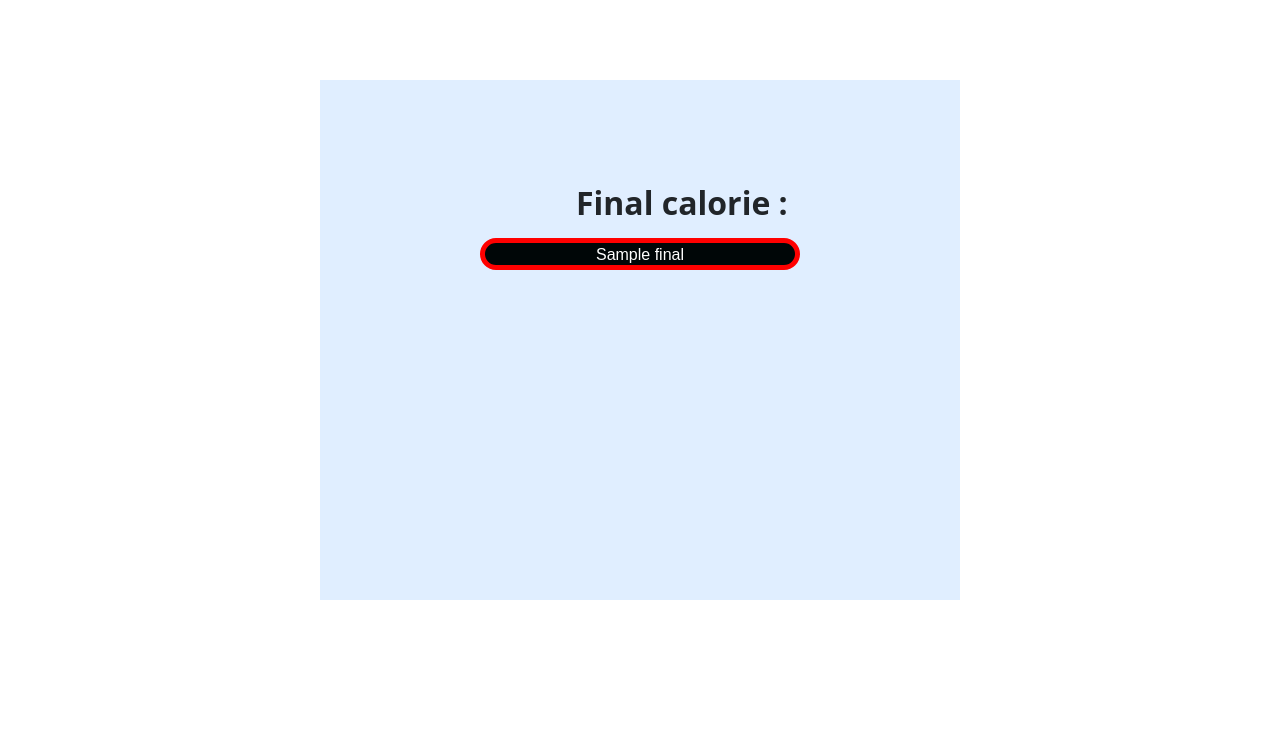
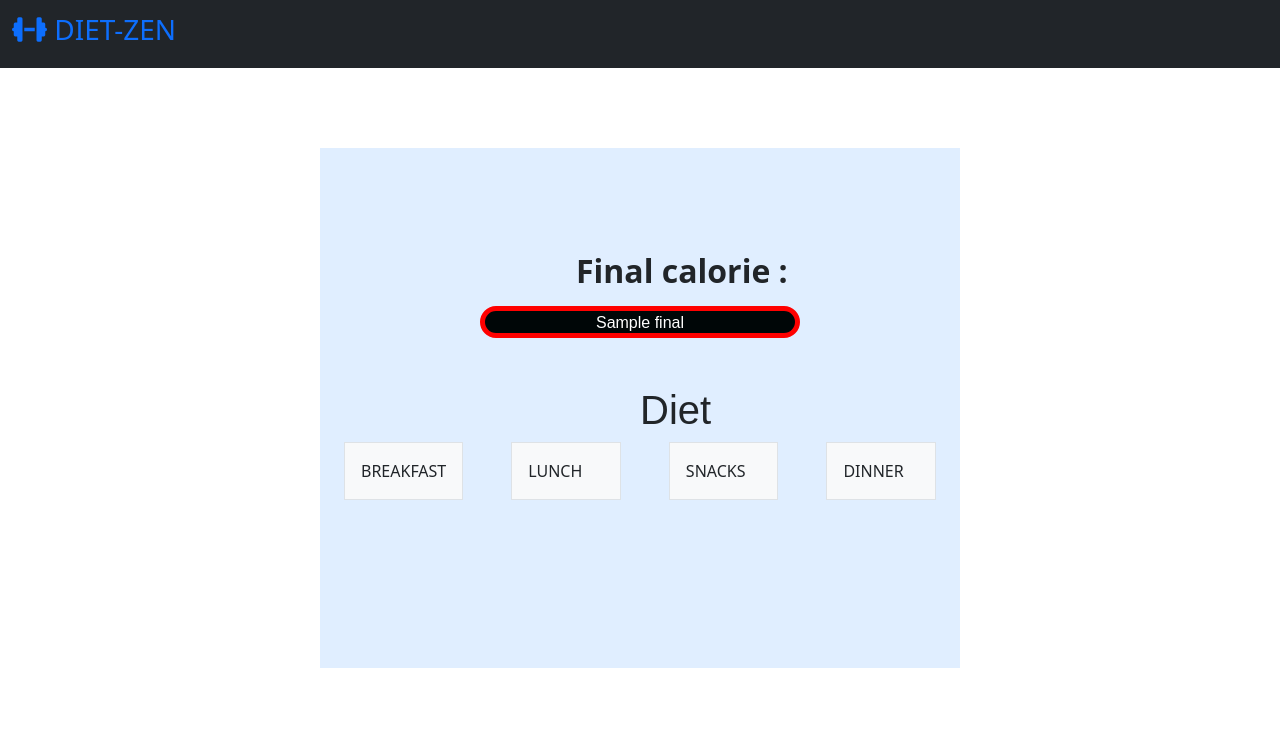
Before and after one commit to Vaishnavi0805/Diet-Plan-Maker, a Flask app: template templates/output.html in a window 1280 px wide. Shown: the top 740 px of the page. Before the commit the page ends 600 px from the top, so only its background shows below. Run offline with Flask 2, Linux system fonts and the light colour scheme; the template is opened without the code that fills it: most values are stand-ins (such as "Sample title", 1, 10 or a date in 2020); some libraries are stand-ins or nearby versions.

Commit message:
page 2 designs

```diff
--- a/templates/output.html
+++ b/templates/output.html
@@ -53,7 +53,14 @@
             background-color:rgb(224, 238, 255);
 
 
+
         }
+.form-2:hover{
+  box-shadow: 2px 2px 2px 2px  rgb(100, 93, 93);
+  border-radius: 20px;
+
+  transition:  ease-out 1s;
+}
 .col1{
 
             margin-top: -15rem;
@@ -80,17 +87,59 @@
             font-family: sans-serif,bolder,larger,white;
             background-color:rgb(0, 6, 7);
         }
+.Diet{
+        margin-left: 8em;
+        font-family: sans-serif;
+}
+
 
     </style>
     <body>
+        <nav class="navbar bg-dark" aria-label="main navigation">
+            <div class="container-fluid">
+
+
+              <a class="navbar-brand" href="#">
+                <h3>
+                  <i class="fa-solid fa-dumbbell"></i>
+                  DIET-ZEN
+
+                </h3>
+              </a>
+            </div>
+          </nav>
+
         <form action="/" class="form-2" method="post"> <br>
         <div class="col1">
          <h2 class="f-cal">  Final calorie  : </h2>
          <div class="calories"> {{final}} </div>
 
-        <script src="" async defer> </script>
+        <script src="" async defer> </script> <br> <br>
+
+        <H1 class="Diet">  Diet   </H1>
+        <div class="container px-4">
+            <div class="row gx-5">
+              <div class="col">
+               <div class="p-3 border bg-light">BREAKFAST</div>
+              </div>
+              <div class="col">
+                <div class="p-3 border bg-light">LUNCH</div>
+              </div>
+              <div class="col">
+                <div class="p-3 border bg-light">SNACKS</div>
+              </div>
+              <div class="col">
+                <div class="p-3 border bg-light">DINNER</div>
+              </div>
+            </div>
+          </div>
 
       </div>
         </form>
+
+
+
+
+
     </body>
 </html>
```
Also changed, not shown: 1 other file.
